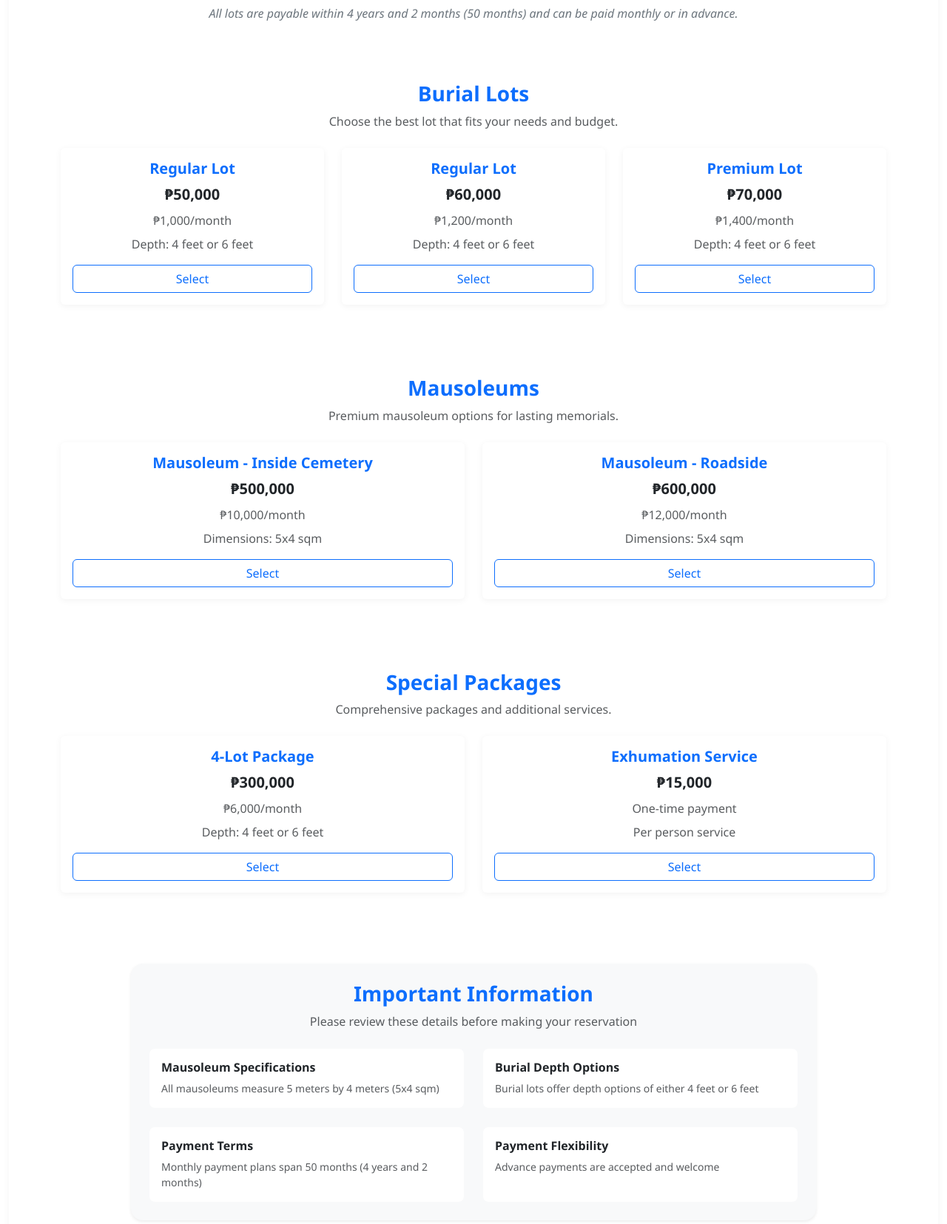
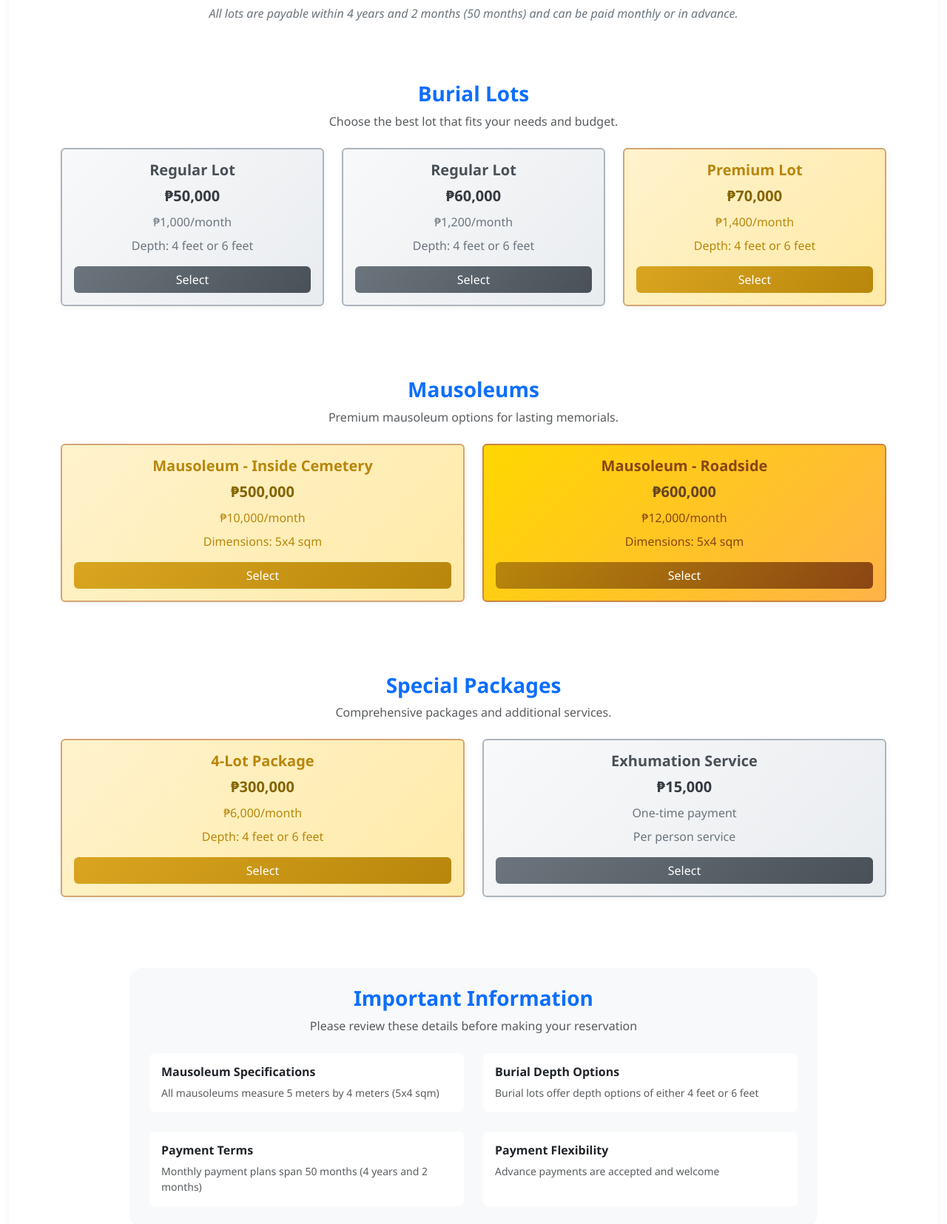
Before and after one commit to MiriamVega-proof/stJohnCmsApp, a PHP site: page /stJohnCmsApp/frontend/client/lotReservation/lotReservation.php in a window 1280 px wide. Shown: the part 174-1829 px from the top of the page at 74% size. Run offline with PHP 8.4, Linux system fonts and the light colour scheme; the visitor is signed in with stand-in values (Sample User, id 1); data that the repository does not hold is empty; some libraries are stand-ins or nearby versions.

Commit message:
Enhance lot reservation section with improved styling and thematic colors for better user experience

```diff
--- a/cmsApp/frontend/client/lotReservation/lotReservation.php
+++ b/cmsApp/frontend/client/lotReservation/lotReservation.php
@@ -82,41 +82,41 @@ if (!isset($_SESSION['user_id']) || !isset($_SESSION['email'])) {
                         </div>
 
                         <div class="row g-4">
-                            <!-- Regular Lot - 50,000 -->
+                            <!-- Regular Lot - 50,000 - Silver Theme -->
                             <div class="col-md-4">
-                                <div class="card shadow-sm border-0 h-100">
+                                <div class="card shadow-sm border-0 h-100" style="background: linear-gradient(135deg, #f8f9fa 0%, #e9ecef 100%); border: 2px solid #adb5bd !important;">
                                     <div class="card-body text-center">
-                                        <h5 class="card-title fw-bold text-primary">Regular Lot</h5>
-                                        <p class="card-text fs-5 fw-semibold text-dark mb-2">₱50,000</p>
-                                        <p class="text-muted mb-2">₱1,000/month</p>
-                                        <p class="text-muted mb-3">Depth: 4 feet or 6 feet</p>
-                                        <button class="btn btn-outline-primary w-100">Select</button>
+                                        <h5 class="card-title fw-bold" style="color: #495057;">Regular Lot</h5>
+                                        <p class="card-text fs-5 fw-semibold mb-2" style="color: #343a40;">₱50,000</p>
+                                        <p class="mb-2" style="color: #6c757d;">₱1,000/month</p>
+                                        <p class="mb-3" style="color: #6c757d;">Depth: 4 feet or 6 feet</p>
+                                        <button class="btn w-100" style="background: linear-gradient(135deg, #6c757d 0%, #495057 100%); color: white; border: none;">Select</button>
                                     </div>
                                 </div>
                             </div>
 
-                            <!-- Regular Lot - 60,000 -->
+                            <!-- Regular Lot - 60,000 - Silver Theme -->
                             <div class="col-md-4">
-                                <div class="card shadow-sm border-0 h-100">
+                                <div class="card shadow-sm border-0 h-100" style="background: linear-gradient(135deg, #f8f9fa 0%, #e9ecef 100%); border: 2px solid #adb5bd !important;">
                                     <div class="card-body text-center">
-                                        <h5 class="card-title fw-bold text-primary">Regular Lot</h5>
-                                        <p class="card-text fs-5 fw-semibold text-dark mb-2">₱60,000</p>
-                                        <p class="text-muted mb-2">₱1,200/month</p>
-                                        <p class="text-muted mb-3">Depth: 4 feet or 6 feet</p>
-                                        <button class="btn btn-outline-primary w-100">Select</button>
+                                        <h5 class="card-title fw-bold" style="color: #495057;">Regular Lot</h5>
+                                        <p class="card-text fs-5 fw-semibold mb-2" style="color: #343a40;">₱60,000</p>
+                                        <p class="mb-2" style="color: #6c757d;">₱1,200/month</p>
+                                        <p class="mb-3" style="color: #6c757d;">Depth: 4 feet or 6 feet</p>
+                                        <button class="btn w-100" style="background: linear-gradient(135deg, #6c757d 0%, #495057 100%); color: white; border: none;">Select</button>
                                     </div>
                                 </div>
                             </div>
 
-                            <!-- Premium Lot -->
+                            <!-- Premium Lot - Gold Theme -->
                             <div class="col-md-4">
-                                <div class="card shadow-sm border-0 h-100">
+                                <div class="card shadow-sm border-0 h-100" style="background: linear-gradient(135deg, #fff3cd 0%, #ffeaa7 100%); border: 2px solid #d4a574 !important;">
                                     <div class="card-body text-center">
-                                        <h5 class="card-title fw-bold text-primary">Premium Lot</h5>
-                                        <p class="card-text fs-5 fw-semibold text-dark mb-2">₱70,000</p>
-                                        <p class="text-muted mb-2">₱1,400/month</p>
-                                        <p class="text-muted mb-3">Depth: 4 feet or 6 feet</p>
-                                        <button class="btn btn-outline-primary w-100">Select</button>
+                                        <h5 class="card-title fw-bold" style="color: #b8860b;">Premium Lot</h5>
+                                        <p class="card-text fs-5 fw-semibold mb-2" style="color: #856404;">₱70,000</p>
+                                        <p class="mb-2" style="color: #b8860b;">₱1,400/month</p>
+                                        <p class="mb-3" style="color: #b8860b;">Depth: 4 feet or 6 feet</p>
+                                        <button class="btn w-100" style="background: linear-gradient(135deg, #daa520 0%, #b8860b 100%); color: white; border: none;">Select</button>
                                     </div>
                                 </div>
                             </div>
@@ -130,28 +130,28 @@ if (!isset($_SESSION['user_id']) || !isset($_SESSION['email'])) {
                         </div>
 
                         <div class="row g-4 justify-content-center">
-                            <!-- Mausoleum Inside Cemetery -->
+                            <!-- Mausoleum Inside Cemetery - Premium Gold Theme -->
                             <div class="col-md-6">
-                                <div class="card shadow-sm border-0 h-100">
+                                <div class="card shadow-sm border-0 h-100" style="background: linear-gradient(135deg, #fff3cd 0%, #ffeaa7 100%); border: 2px solid #d4a574 !important;">
                                     <div class="card-body text-center">
-                                        <h5 class="card-title fw-bold text-primary">Mausoleum - Inside Cemetery</h5>
-                                        <p class="card-text fs-5 fw-semibold text-dark mb-2">₱500,000</p>
-                                        <p class="text-muted mb-2">₱10,000/month</p>
-                                        <p class="text-muted mb-3">Dimensions: 5x4 sqm</p>
-                                        <button class="btn btn-outline-primary w-100">Select</button>
+                                        <h5 class="card-title fw-bold" style="color: #b8860b;">Mausoleum - Inside Cemetery</h5>
+                                        <p class="card-text fs-5 fw-semibold mb-2" style="color: #856404;">₱500,000</p>
+                                        <p class="mb-2" style="color: #b8860b;">₱10,000/month</p>
+                                        <p class="mb-3" style="color: #b8860b;">Dimensions: 5x4 sqm</p>
+                                        <button class="btn w-100" style="background: linear-gradient(135deg, #daa520 0%, #b8860b 100%); color: white; border: none;">Select</button>
                                     </div>
                                 </div>
                             </div>
 
-                            <!-- Mausoleum Along Road -->
+                            <!-- Mausoleum Along Road - Luxury Gold Theme -->
                             <div class="col-md-6">
-                                <div class="card shadow-sm border-0 h-100">
+                                <div class="card shadow-sm border-0 h-100" style="background: linear-gradient(135deg, #ffd700 0%, #ffb347 100%); border: 2px solid #cd853f !important;">
                                     <div class="card-body text-center">
-                                        <h5 class="card-title fw-bold text-primary">Mausoleum - Roadside</h5>
-                                        <p class="card-text fs-5 fw-semibold text-dark mb-2">₱600,000</p>
-                                        <p class="text-muted mb-2">₱12,000/month</p>
-                                        <p class="text-muted mb-3">Dimensions: 5x4 sqm</p>
-                                        <button class="btn btn-outline-primary w-100">Select</button>
+                                        <h5 class="card-title fw-bold" style="color: #8b4513;">Mausoleum - Roadside</h5>
+                                        <p class="card-text fs-5 fw-semibold mb-2" style="color: #654321;">₱600,000</p>
+                                        <p class="mb-2" style="color: #8b4513;">₱12,000/month</p>
+                                        <p class="mb-3" style="color: #8b4513;">Dimensions: 5x4 sqm</p>
+                                        <button class="btn w-100" style="background: linear-gradient(135deg, #b8860b 0%, #8b4513 100%); color: white; border: none;">Select</button>
                                     </div>
                                 </div>
                             </div>
@@ -165,28 +165,28 @@ if (!isset($_SESSION['user_id']) || !isset($_SESSION['email'])) {
                         </div>
 
                         <div class="row g-4 justify-content-center">
-                            <!-- 4-Lot Package -->
+                            <!-- 4-Lot Package - Gold Theme -->
                             <div class="col-md-6">
-                                <div class="card shadow-sm border-0 h-100">
+                                <div class="card shadow-sm border-0 h-100" style="background: linear-gradient(135deg, #fff3cd 0%, #ffeaa7 100%); border: 2px solid #d4a574 !important;">
                                     <div class="card-body text-center">
-                                        <h5 class="card-title fw-bold text-primary">4-Lot Package</h5>
-                                        <p class="card-text fs-5 fw-semibold text-dark mb-2">₱300,000</p>
-                                        <p class="text-muted mb-2">₱6,000/month</p>
-                                        <p class="text-muted mb-3">Depth: 4 feet or 6 feet</p>
-                                        <button class="btn btn-outline-primary w-100">Select</button>
+                                        <h5 class="card-title fw-bold" style="color: #b8860b;">4-Lot Package</h5>
+                                        <p class="card-text fs-5 fw-semibold mb-2" style="color: #856404;">₱300,000</p>
+                                        <p class="mb-2" style="color: #b8860b;">₱6,000/month</p>
+                                        <p class="mb-3" style="color: #b8860b;">Depth: 4 feet or 6 feet</p>
+                                        <button class="btn w-100" style="background: linear-gradient(135deg, #daa520 0%, #b8860b 100%); color: white; border: none;">Select</button>
                                     </div>
                                 </div>
                             </div>
 
-                            <!-- Exhumation Service -->
+                            <!-- Exhumation Service - Silver Theme -->
                             <div class="col-md-6">
-                                <div class="card shadow-sm border-0 h-100">
+                                <div class="card shadow-sm border-0 h-100" style="background: linear-gradient(135deg, #f8f9fa 0%, #e9ecef 100%); border: 2px solid #adb5bd !important;">
                                     <div class="card-body text-center">
-                                        <h5 class="card-title fw-bold text-primary">Exhumation Service</h5>
-                                        <p class="card-text fs-5 fw-semibold text-dark mb-2">₱15,000</p>
-                                        <p class="text-muted mb-2">One-time payment</p>
-                                        <p class="text-muted mb-3">Per person service</p>
-                                        <button class="btn btn-outline-primary w-100">Select</button>
+                                        <h5 class="card-title fw-bold" style="color: #495057;">Exhumation Service</h5>
+                                        <p class="card-text fs-5 fw-semibold mb-2" style="color: #343a40;">₱15,000</p>
+                                        <p class="mb-2" style="color: #6c757d;">One-time payment</p>
+                                        <p class="mb-3" style="color: #6c757d;">Per person service</p>
+                                        <button class="btn w-100" style="background: linear-gradient(135deg, #6c757d 0%, #495057 100%); color: white; border: none;">Select</button>
                                     </div>
                                 </div>
                             </div>
```
